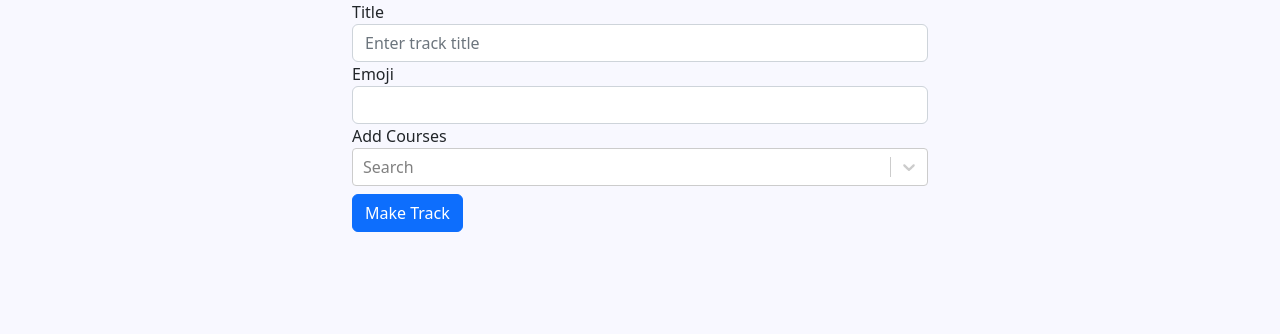
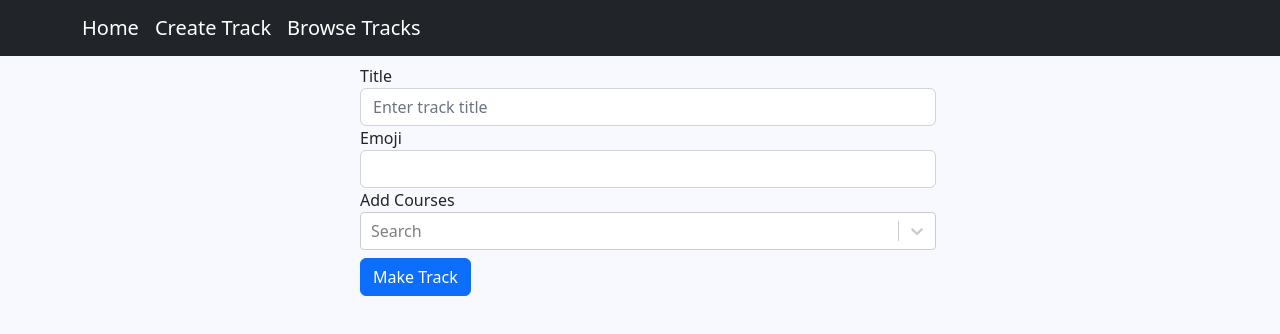
Before and after one commit to leo-step/COS333-TigerMap, a React (Create React App) app in the folder frontend/: page /createtrack in a window 1280 px wide. Shown: the top 334 px of the page. Built offline with nearby package versions, Linux system fonts and the light colour scheme.

Commit message:
finish beta kinda

```diff
--- a/frontend/src/App.js
+++ b/frontend/src/App.js
@@ -4,12 +4,14 @@ import Form from "./components/Form";
 import Main from "./components/Main";
 import ViewTracks from "./components/ViewTracks";
 import TrackDetails from "./components/TrackDetails";
+import Navbar from "./components/Navbar";
 
-import { BrowserRouter as Router, Routes, Route, Link } from "react-router-dom";
+import { BrowserRouter as Router, Routes, Route } from "react-router-dom";
 
 function App() {
   return (
     <Router>
+      <Navbar />
       <div>
         <Routes>
           <Route path="/createtrack" element={<Form />} />
--- a/frontend/src/components/Form.js
+++ b/frontend/src/components/Form.js
@@ -23,7 +23,7 @@ function Form() {
     });
   };
   return (
-    <Container fluid>
+    <Container fluid className="m-2">
       <Row className="justify-content-center">
         <form
           onSubmit={handleSubmit}
--- a/frontend/src/components/Main.js
+++ b/frontend/src/components/Main.js
@@ -43,8 +43,6 @@ function Main() {
   }, [courseId]);
 
   return (
-    <div>
-    <Navbar />
     <Container fluid style={{maxWidth: "1600px"}}>
       <Row className="justify-content-center">
         <div style={{ maxWidth: "500px" }}>
@@ -86,7 +84,6 @@ function Main() {
         </Row>
       )}
     </Container>
-    </div>
 
   );
 }
--- a/frontend/src/components/ViewTracks.js
+++ b/frontend/src/components/ViewTracks.js
@@ -19,7 +19,7 @@ function ViewTracks() {
         });
     }, [])
 
-    return <Container fluid style={{maxWidth: "800px"}}>
+    return <Container fluid className="mt-2" style={{maxWidth: "800px"}}>
         <Row>
             {tracks.map((track, index) =>
                 <Col>
```
